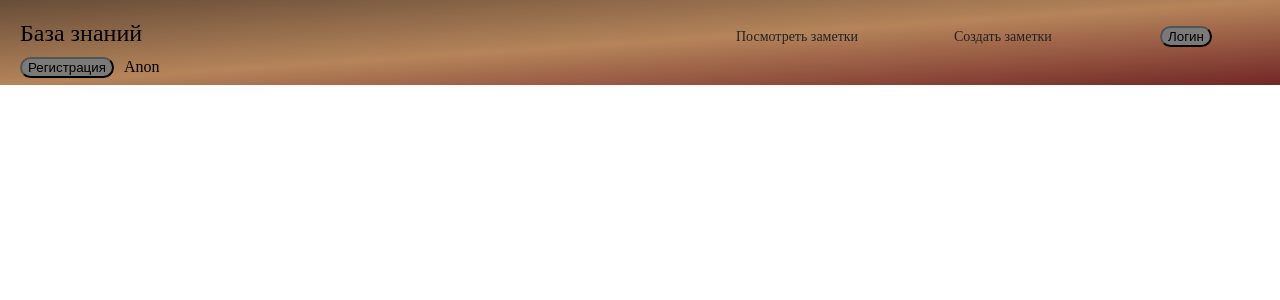
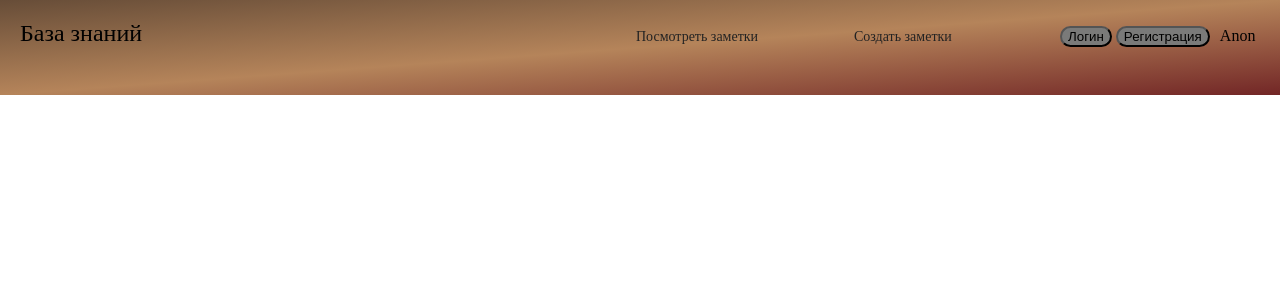
Before and after one commit to thvallerie/web-programming-labs-2, a Flask app: page /lab5/menu in a window 1280 px wide. Shown: the top 300 px of the page. Run offline with Flask 3, Linux system fonts and the light colour scheme; some libraries are stand-ins or nearby versions.

Commit message:
Внесла правки

```diff
--- a/static/lab5.css
+++ b/static/lab5.css
@@ -2,7 +2,7 @@
 .line {
     background:linear-gradient(to bottom right,rgb(103, 77, 56), rgb(181, 132, 90), rgb(114, 38, 38));
     padding: 20px;
-    height: 45px;
+    height: 55px;
 
   }
 
@@ -11,7 +11,7 @@
     font-size: 24px;
     margin-bottom: 10px;
     display: inline-flex;
-    width: 700px;
+    width: 600px;
   }
 
   .header-subtitle {
```
